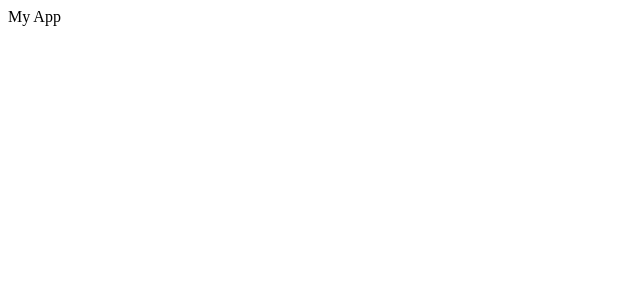
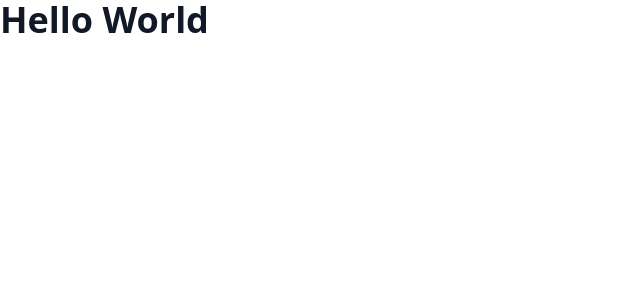
Before and after one commit to dagbay/support-desk, a React (Create React App) app in the folder frontend/: page / in a window 1280 px wide. Shown: the top 300 px of the page, without its empty margins (0-640 px from the left). Built offline with nearby package versions, Linux system fonts and the light colour scheme.

Commit message:
tailwind installed

```diff
--- a/frontend/package.json
+++ b/frontend/package.json
@@ -8,6 +8,7 @@
     "@testing-library/react": "^13.4.0",
     "@testing-library/user-event": "^14.4.3",
     "axios": "^1.3.4",
+    "daisyui": "^2.51.5",
     "react": "^18.2.0",
     "react-dom": "^18.2.0",
     "react-icons": "^4.8.0",
@@ -41,5 +42,8 @@
       "last 1 firefox version",
       "last 1 safari version"
     ]
+  },
+  "devDependencies": {
+    "tailwindcss": "^3.3.1"
   }
 }
--- a/frontend/src/App.js
+++ b/frontend/src/App.js
@@ -1,7 +1,11 @@
 import React from "react";
 
 function App() {
-  return <div>My App</div>;
+  return (
+    <div className="container">
+      <h1 className="text-4xl font-bold text-gray-900">Hello World</h1>
+    </div>
+  );
 }
 
 export default App;
--- a/frontend/src/index.css
+++ b/frontend/src/index.css
@@ -0,0 +1,3 @@
+@tailwind base;
+@tailwind components;
+@tailwind utilities;
--- /dev/null
+++ b/frontend/tailwind.config.js
@@ -0,0 +1,8 @@
+/** @type {import('tailwindcss').Config} */
+module.exports = {
+  content: ["./src/**/*.{js,jsx,ts,tsx}"],
+  theme: {
+    extend: {},
+  },
+  plugins: [require("daisyui")],
+};
```
Also changed, not shown: 1 other file (tests, documents, lock files or other folders).
